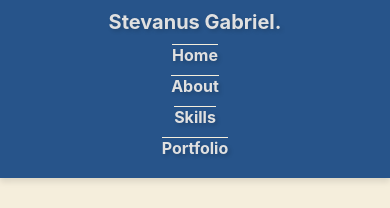
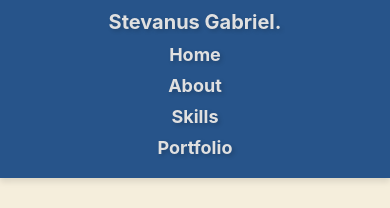
Before and after one commit to Tepan223/Portofolio-Stevanus, a React (Vite) app: page / in a window 390 px wide. Shown: the top 208 px of the page. Built offline with nearby package versions, Linux system fonts and the light colour scheme.

Commit message:
Update Home

```diff
--- a/src/Style/Headers.css
+++ b/src/Style/Headers.css
@@ -86,8 +86,4 @@ nav {
     .link {
         gap: 10px;
     }
-
-    .navLink {
-        font-size: 16px;
-    }
 }
```
